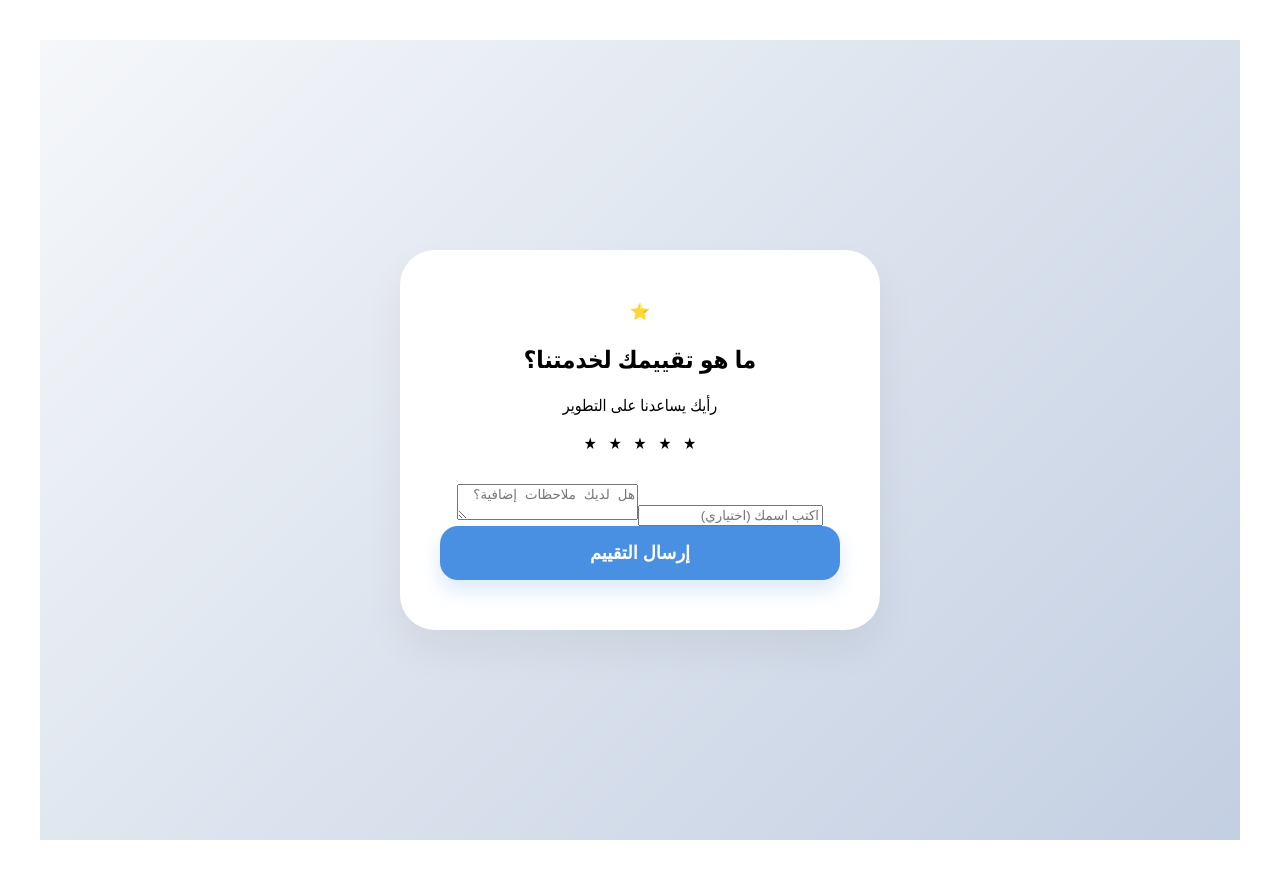
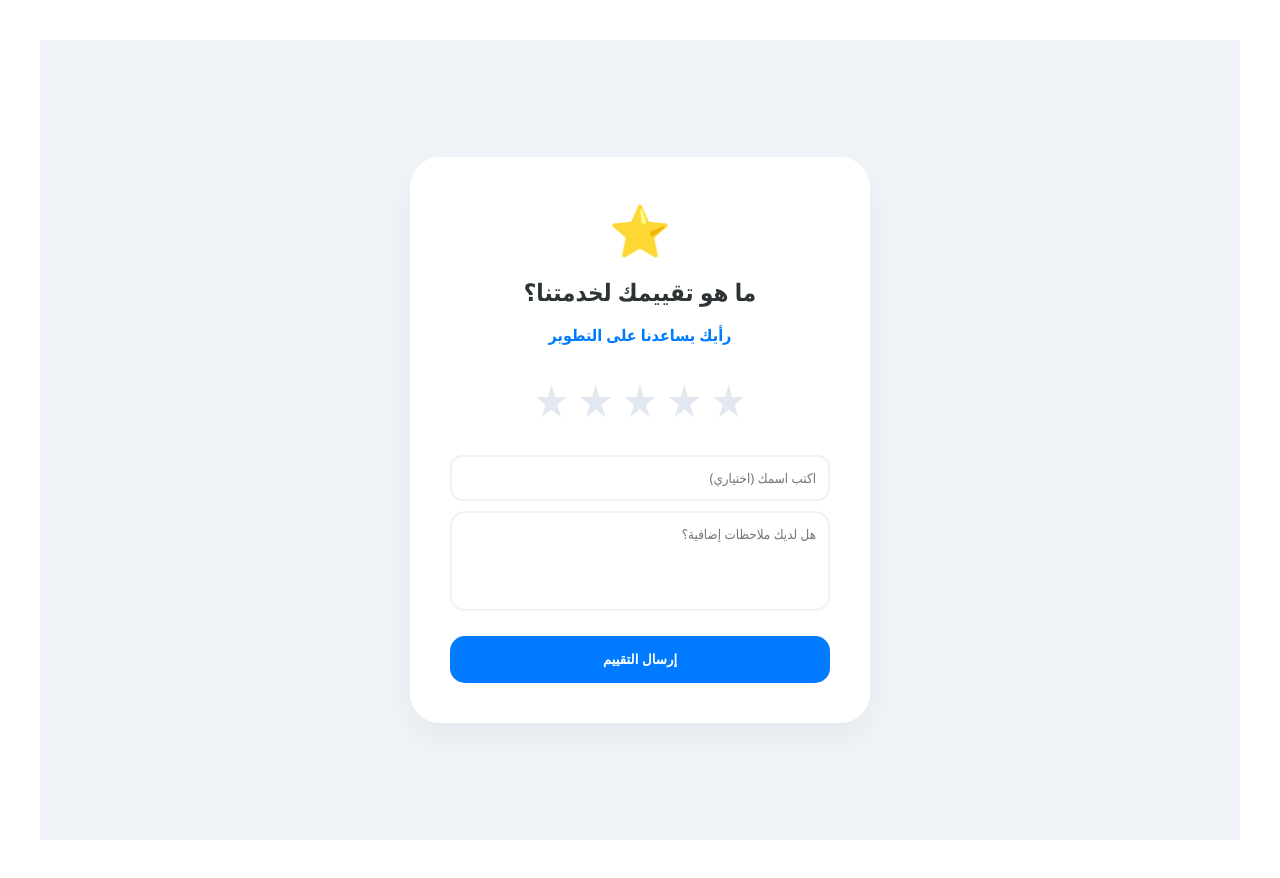
Before and after one commit to amajd9323-sketch/my-feedback-app, a React (Vite) app: page / in a window 1280 px wide. Built offline with nearby package versions, Linux system fonts and the light colour scheme.

Commit message:
إضافة تصميم خانة الاسم والقصاصات

```diff
--- a/src/index.css
+++ b/src/index.css
@@ -1,148 +1,84 @@
-/* App.css - النسخة الاحترافية والمبهجة */
-:root {
-  --primary-color: #4a90e2;
-  --star-gold: #ffc107;
-  --bg-gradient: linear-gradient(135deg, #f5f7fa 0%, #c3cfe2 100%);
-  --card-shadow: 0 20px 40px rgba(0,0,0,0.06);
-}
-
+/* App.css - التصميم المبهج المحدث */
 .main-wrapper {
   height: 100vh;
   display: flex;
   justify-content: center;
   align-items: center;
-  background: var(--bg-gradient);
+  background: #f0f4f8; /* خلفية مريحة ومبهجة */
   direction: rtl;
-  font-family: 'Segoe UI', Tahoma, Geneva, Verdana, sans-serif;
+  font-family: 'Segoe UI', Tahoma, sans-serif;
 }
 
 .feedback-card {
   background: white;
-  padding: 50px 40px;
-  border-radius: 35px;
-  box-shadow: var(--card-shadow);
-  width: 400px;
+  padding: 40px;
+  border-radius: 30px;
+  box-shadow: 0 15px 35px rgba(0,0,0,0.05);
+  width: 380px;
   text-align: center;
-  transition: transform 0.3s ease;
+  transition: 0.3s;
 }
 
-.feedback-card:hover {
-  transform: translateY(-5px);
+.top-icon { font-size: 50px; margin-bottom: 10px; animation: bounce 2s infinite; }
+@keyframes bounce { 0%, 100% { transform: translateY(0); } 50% { transform: translateY(-5px); } }
+
+.header-title { color: #2d3436; margin: 10px 0; }
+.dynamic-text { color: #007bff; font-weight: 600; margin-bottom: 25px; height: 20px; }
+
+.stars-row { font-size: 45px; margin-bottom: 25px; display: flex; justify-content: center; gap: 8px; }
+.star-box { cursor: pointer; color: #e2e8f0; transition: 0.2s; }
+.star-box.active { color: #fbbf24; transform: scale(1.1); }
+
+/* تنسيق خانة الاسم الجديدة */
+.styled-input-small {
+  width: 100%;
+  padding: 12px;
+  border: 2px solid #edf2f7;
+  border-radius: 12px;
+  margin-bottom: 10px;
+  box-sizing: border-box;
+  font-family: inherit;
+  outline: none;
+  transition: 0.3s;
 }
 
-.floating-star {
-  font-size: 55px;
-  margin-bottom: 15px;
-  animation: float 3s ease-in-out infinite;
-}
+.styled-input-small:focus { border-color: #007bff; }
 
-@keyframes float {
-  0% { transform: translateY(0) rotate(0); }
-  50% { transform: translateY(-10px) rotate(10deg); }
-  100% { transform: translateY(0) rotate(0); }
-}
-
-.title {
-  color: #2d3436;
-  font-size: 26px;
-  font-weight: 800;
-  margin-bottom: 10px;
-}
-
-.dynamic-subtext {
-  color: var(--primary-color);
-  font-weight: 600;
-  min-height: 24px;
-  margin-bottom: 30px;
-  font-size: 17px;
-}
-
-.stars-row {
-  margin-bottom: 30px;
-  display: flex;
-  justify-content: center;
-  gap: 12px;
-}
-
-.star-unit {
-  font-size: 50px;
-  cursor: pointer;
-  color: #dfe6e9;
-  transition: all 0.2s cubic-bezier(0.175, 0.885, 0.32, 1.275);
-}
-
-.star-unit:hover {
-  transform: scale(1.2);
-}
-
-.star-unit.active {
-  color: var(--star-gold);
-  text-shadow: 0 0 15px rgba(255, 193, 7, 0.4);
-}
-
-.feedback-area {
+.styled-input {
   width: 100%;
-  height: 110px;
-  border: 2px solid #f1f2f6;
-  border-radius: 18px;
-  padding: 15px;
-  margin-bottom: 25px;
+  height: 100px;
+  border: 2px solid #edf2f7;
+  border-radius: 15px;
+  padding: 12px;
+  margin-bottom: 20px;
   resize: none;
   box-sizing: border-box;
   font-family: inherit;
-  font-size: 15px;
+  outline: none;
   transition: 0.3s;
 }
 
-.feedback-area:focus {
-  outline: none;
-  border-color: var(--primary-color);
-  background-color: #f8fbff;
-}
+.styled-input:focus { border-color: #007bff; }
 
 .submit-btn {
   width: 100%;
   padding: 16px;
-  background: var(--primary-color);
+  background: #007bff;
   color: white;
   border: none;
-  border-radius: 18px;
-  font-size: 18px;
-  font-weight: 700;
+  border-radius: 15px;
+  font-weight: bold;
   cursor: pointer;
   transition: 0.3s;
-  box-shadow: 0 10px 20px rgba(74, 144, 226, 0.2);
 }
 
-.submit-btn:hover:not(:disabled) {
-  background: #357abd;
-  box-shadow: 0 12px 25px rgba(74, 144, 226, 0.3);
+.submit-btn:hover { background: #0056b3; transform: scale(1.02); }
+.submit-btn:disabled { background: #ccc; cursor: not-allowed; }
+
+.success-state { animation: fadeIn 0.5s ease-in; }
+.success-icon { font-size: 70px; margin-bottom: 15px; }
+
+@keyframes fadeIn {
+  from { opacity: 0; transform: translateY(10px); }
+  to { opacity: 1; transform: translateY(0); }
 }
-
-/* واجهة النجاح المبهجة */
-.success-container {
-  padding: 20px;
-}
-
-.success-badge {
-  font-size: 75px;
-  margin-bottom: 20px;
-  display: inline-block;
-  animation: pop 0.5s cubic-bezier(0.175, 0.885, 0.32, 1.275);
-}
-
-@keyframes pop {
-  0% { transform: scale(0); }
-  100% { transform: scale(1); }
-}
-
-.retry-btn {
-  background: none;
-  border: 1px solid #ddd;
-  padding: 10px 20px;
-  border-radius: 12px;
-  margin-top: 25px;
-  cursor: pointer;
-  color: #777;
-  font-weight: 600;
-}
```
